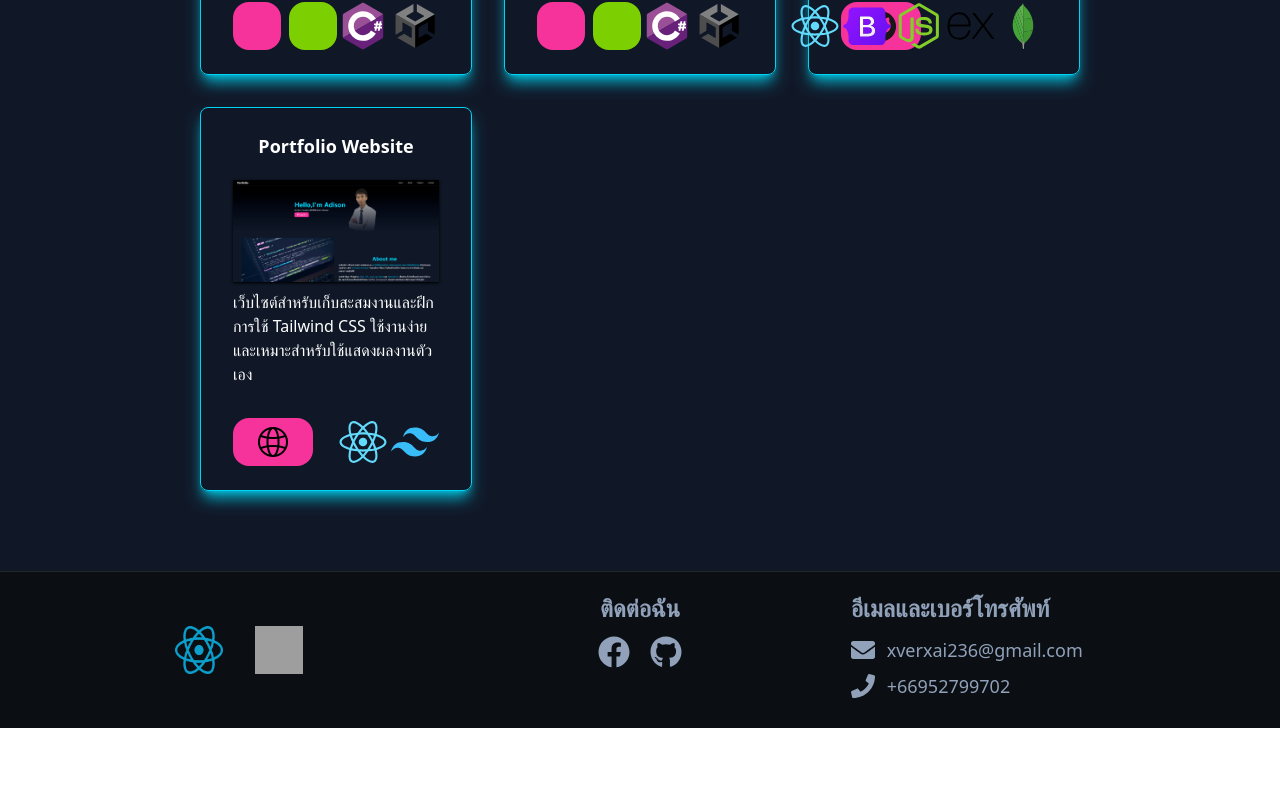
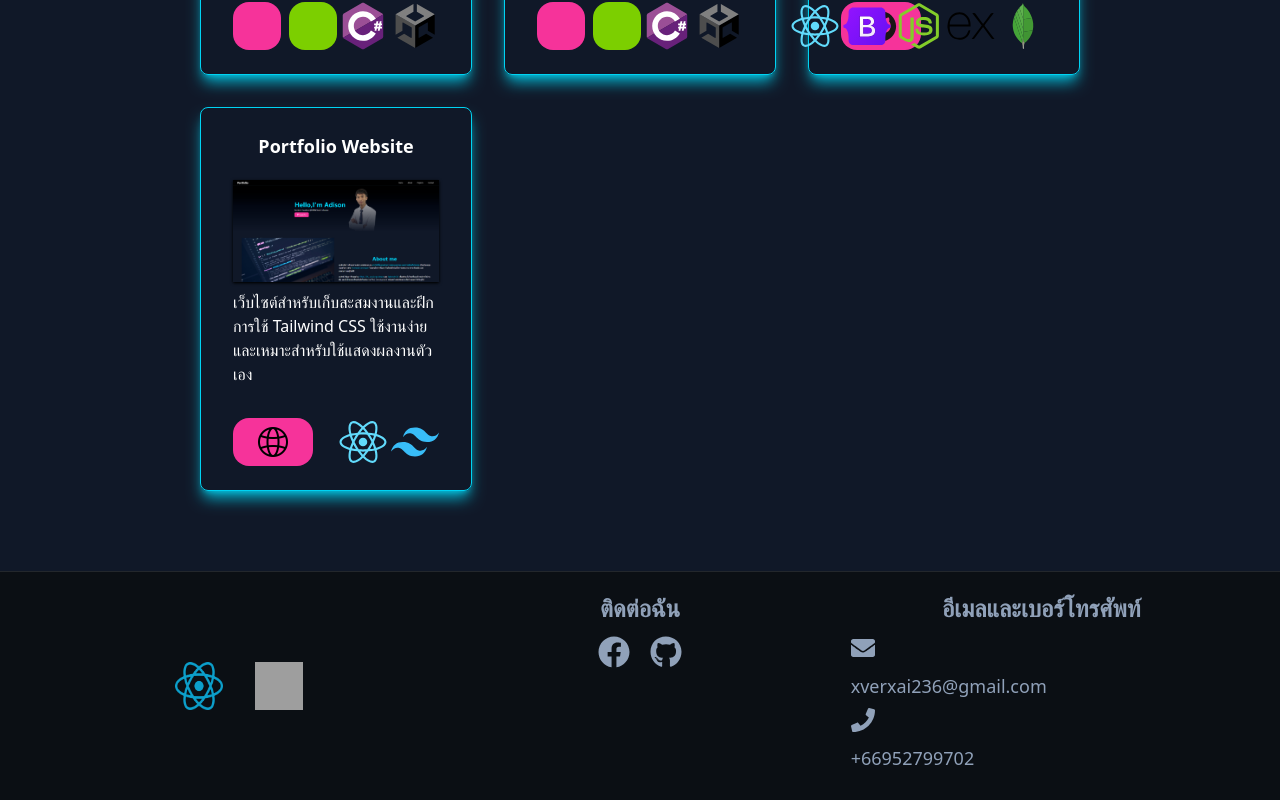
Before and after one commit to GGameover-AI/PortfolioReactTailwind, a React (Vite) app: page / in a window 1280 px wide. Shown: the part 2463-3263 px from the top of the page. Before the commit the page ends 3191 px from the top, so only its background shows below. Built offline with nearby package versions, Linux system fonts and the light colour scheme; grey boxes are pictures that could not be loaded.

Commit message:
Footer change row to col

```diff
--- a/src/Components/Footer.jsx
+++ b/src/Components/Footer.jsx
@@ -7,13 +7,13 @@ export default function Footer() {
   return (
     <Element name="Footer">
       <footer className=" bg-[#0b0f14] text-slate-400 p-5 border-t border-white/10">
-        <div className="grid grid-cols-3 md:gap-5 px-7">
+        <div className="grid grid-cols-1 md:grid-cols-3 md:gap-5 px-7">
           <div className=" flex justify-center items-center gap-8">
             <img src={ReactLogo} className=" size-8 lg:size-12" />
             <img src={TailwindCSSLogo} className=" size-8 lg:size-12" />
           </div>
           <div className="flex flex-col text-center">
-            <h1 className="text-base lg:text-2xl font-bold mb-3">ติดต่อฉัน</h1>
+            <h1 className="text-base lg:text-2xl font-bold mb-3 mt-5 md:mt-0">ติดต่อฉัน</h1>
             <div className="flex justify-center gap-5">
               <a href="https://web.facebook.com/NeonzeroAi" className=" hover:text-[#00e6ff] ">
                 <FaFacebook className=" lg:size-8"/>
@@ -24,12 +24,12 @@ export default function Footer() {
             </div>
           </div>
           <div>
-            <h1 className=" text-base lg:text-2xl font-bold mb-3">อีเมลและเบอร์โทรศัพท์</h1>
+            <h1 className="flex flex-col items-center text-base lg:text-2xl font-bold mb-3 mt-5 md:mt-0">อีเมลและเบอร์โทรศัพท์</h1>
             <div>
-              <p className="mb-2 flex gap-3 items-center text-sm lg:text-lg">
+              <p className="mb-2 flex flex-col gap-3 items-center md:items-start text-sm lg:text-lg">
                 <FaEnvelope className=" lg:size-6 sm:block hidden" /> xverxai236@gmail.com
               </p>
-              <p className="mb-2 flex gap-3 items-center text-sm lg:text-lg" >
+              <p className="mb-2 flex flex-col gap-3 items-center md:items-start text-sm lg:text-lg" >
                 <FaPhone className=" lg:size-6 sm:block hidden"/> +66952799702
               </p>
             </div>
```
